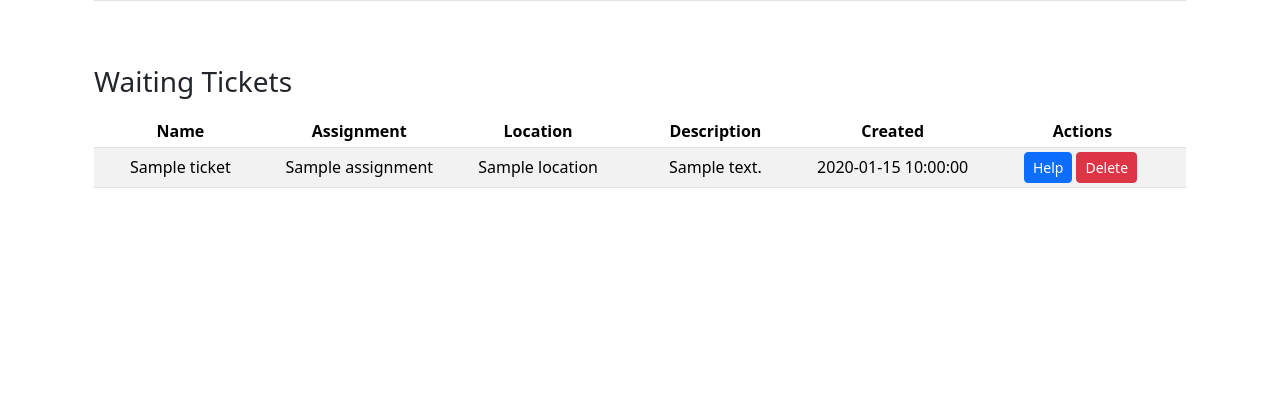
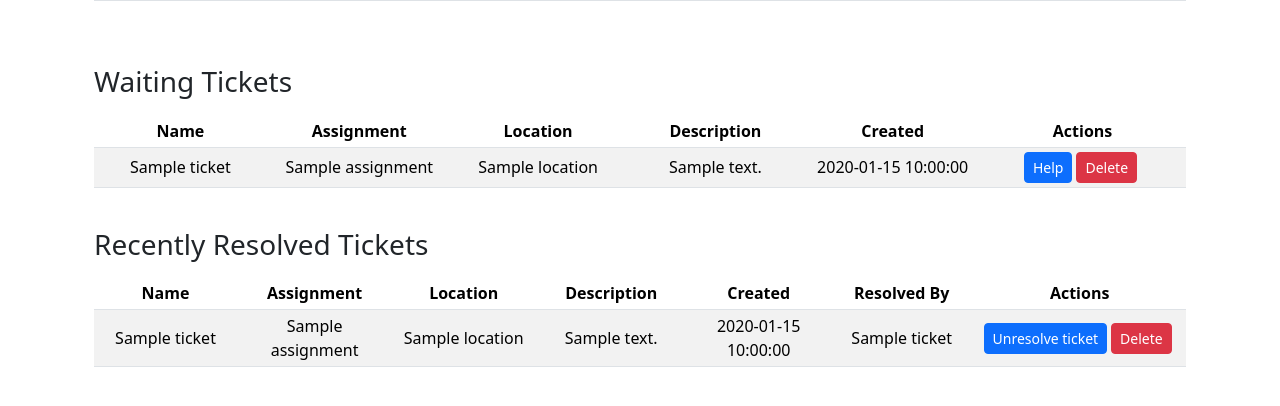
Before and after one commit to MateiG/office-hours, a Flask app: template app/templates/admin.html in a window 1280 px wide. Shown: the part 329-735 px from the top of the page. Run offline with Flask 3, Linux system fonts and the light colour scheme; the template is opened without the code that fills it: most values are stand-ins (such as "Sample title", 1, 10 or a date in 2020); data that the repository does not hold is empty; parts of the project's set-up code (start-up, migrations or seed data) failed here and were passed over.

Commit message:
unresolve

```diff
--- a/app/__init__.py
+++ b/app/__init__.py
@@ -29,6 +29,7 @@ def inject_info():
 
 from app import constants, utils
 
+os.makedirs("data/tickets", exist_ok=True)
 users = utils.load_users()
 
 from app import routes
--- a/app/templates/admin.html
+++ b/app/templates/admin.html
@@ -52,7 +52,8 @@
                     <td class="text-center">
                         <div class="btn-group" role="group">
                             {% if ticket.helped_by == session.user.email %}
-                            <form action="{{ url_for('resolve_ticket') }}" method="POST" class="d-inline me-1">
+                            <form action="{{ url_for('resolve_ticket') }}" method="POST" class="d-inline me-1"
+                                onsubmit="return confirm('Are you sure you want to resolve this ticket?');">
                                 <input type="hidden" name="ticket_id" value="{{ ticket.id }}">
                                 <button type="submit" class="btn btn-success btn-sm">Resolve</button>
                             </form>
@@ -61,12 +62,14 @@
                                 <button type="submit" class="btn btn-secondary btn-sm">Requeue</button>
                             </form>
                             {% else %}
-                            <form action="{{ url_for('assign_ticket') }}" method="POST" class="d-inline me-1">
+                            <form action="{{ url_for('assign_ticket') }}" method="POST" class="d-inline me-1"
+                                onsubmit="return confirm('Are you sure you want to reassign this ticket to yourself?');">
                                 <input type="hidden" name="ticket_id" value="{{ ticket.id }}">
                                 <button type="submit" class="btn btn-primary btn-sm">Reassign to me</button>
                             </form>
                             {% endif %}
-                            <form action="{{ url_for('delete_ticket') }}" method="POST" class="d-inline me-1">
+                            <form action="{{ url_for('delete_ticket') }}" method="POST" class="d-inline me-1"
+                                onsubmit="return confirm('Are you sure you want to delete this ticket? This action cannot be undone.');">
                                 <input type="hidden" name="ticket_id" value="{{ ticket.id }}">
                                 <button type="submit" class="btn btn-danger btn-sm">Delete</button>
                             </form>
@@ -114,7 +117,8 @@
                                 <input type="hidden" name="ticket_id" value="{{ ticket.id }}">
                                 <button type="submit" class="btn btn-primary btn-sm">Help</button>
                             </form>
-                            <form action="{{ url_for('delete_ticket') }}" method="POST" class="d-inline me-1">
+                            <form action="{{ url_for('delete_ticket') }}" method="POST" class="d-inline me-1"
+                                onsubmit="return confirm('Are you sure you want to delete this ticket? This action cannot be undone.');">
                                 <input type="hidden" name="ticket_id" value="{{ ticket.id }}">
                                 <button type="submit" class="btn btn-danger btn-sm">Delete</button>
                             </form>
@@ -124,6 +128,59 @@
                 {% else %}
                 <tr>
                     <td colspan="6" class="text-center">No tickets currently waiting.</td>
+                </tr>
+                {% endfor %}
+            </tbody>
+        </table>
+    </div>
+
+    <h3 class="mt-4 mb-3">Recently Resolved Tickets</h3>
+    <div class="table-responsive">
+        <table class="table table-striped table-hover table-sm align-middle">
+            <thead>
+                <tr>
+                    <th class="text-center col-1">Name</th>
+                    <th class="text-center col-1">Assignment</th>
+                    <th class="text-center col-1">Location</th>
+                    <th class="text-center col-1">Description</th>
+                    <th class="text-center col-1">Created</th>
+                    <th class="text-center col-1">Resolved By</th>
+                    <th class="text-center col-1">Actions</th>
+                </tr>
+            </thead>
+            <tbody>
+                {% for ticket in resolved_tickets %}
+                <tr>
+                    <td class="text-center">{{ ticket.name }}</td>
+                    <td class="text-center">{{ ticket.assignment }}</td>
+                    <td class="text-center">{{ ticket.location }}</td>
+                    <td class="text-center">
+                        <span title="{{ ticket.description }}" data-bs-toggle="tooltip" data-bs-placement="top">
+                            {{ ticket.description[:15] + '...' if ticket.description|length > 15 else ticket.description
+                            }}
+                        </span>
+                    </td>
+                    <td class="text-center">{{ ticket.time_ago }}</td>
+                    <td class="text-center">{{ ticket.helped_by_name }}</td>
+                    <td class="text-center">
+                        <div class="btn-group" role="group">
+                            <form action="{{ url_for('unresolve_ticket') }}" method="POST" class="d-inline me-1"
+                                onsubmit="return confirm('Are you sure you want to unresolve this ticket? It will be assigned back to the TA who resolved it.');">
+                                <input type="hidden" name="ticket_id" value="{{ ticket.id }}">
+                                <button type="submit" class="btn btn-primary btn-sm">Unresolve ticket</button>
+                            </form>
+
+                            <form action="{{ url_for('delete_ticket') }}" method="POST" class="d-inline me-1"
+                                onsubmit="return confirm('Are you sure you want to delete this ticket? This action cannot be undone.');">
+                                <input type="hidden" name="ticket_id" value="{{ ticket.id }}">
+                                <button type="submit" class="btn btn-danger btn-sm">Delete</button>
+                            </form>
+                        </div>
+                    </td>
+                </tr>
+                {% else %}
+                <tr>
+                    <td colspan="7" class="text-center">No tickets were recently resolved.</td>
                 </tr>
                 {% endfor %}
             </tbody>
--- a/app/utils.py
+++ b/app/utils.py
@@ -74,13 +74,13 @@ def get_ticket(id):
     return ticket
 
 
-def get_tickets(status_list: list):
+def get_tickets(status_list: list, sort_key="time_created"):
     tickets = []
     for key in redis_client.scan_iter(match="ticket:*"):
         ticket = get_ticket(key.split(":")[1])
         if ticket["status"] in status_list:
             tickets.append(ticket)
-    tickets.sort(key=lambda x: x["time_created"])
+    tickets.sort(key=lambda x: x[sort_key])
     return tickets
 
 
@@ -112,6 +112,14 @@ def resolve_ticket(ticket_id):
     return ticket
 
 
+def unresolve_ticket(ticket_id):
+    ticket = get_ticket(ticket_id)
+    ticket["status"] = "in progress"
+    ticket["time_resolved"] = ""
+    redis_client.set(f"ticket:{ticket_id}", json.dumps(ticket))
+    return ticket
+
+
 def delete_ticket(ticket_id):
     redis_client.delete(f"ticket:{ticket_id}")
 
```
Also changed, not shown: app/routes/admin.py (+20 -1 lines), app/routes/common.py (+7 -4 lines), app/templates/student.html (+10 -9 lines).
